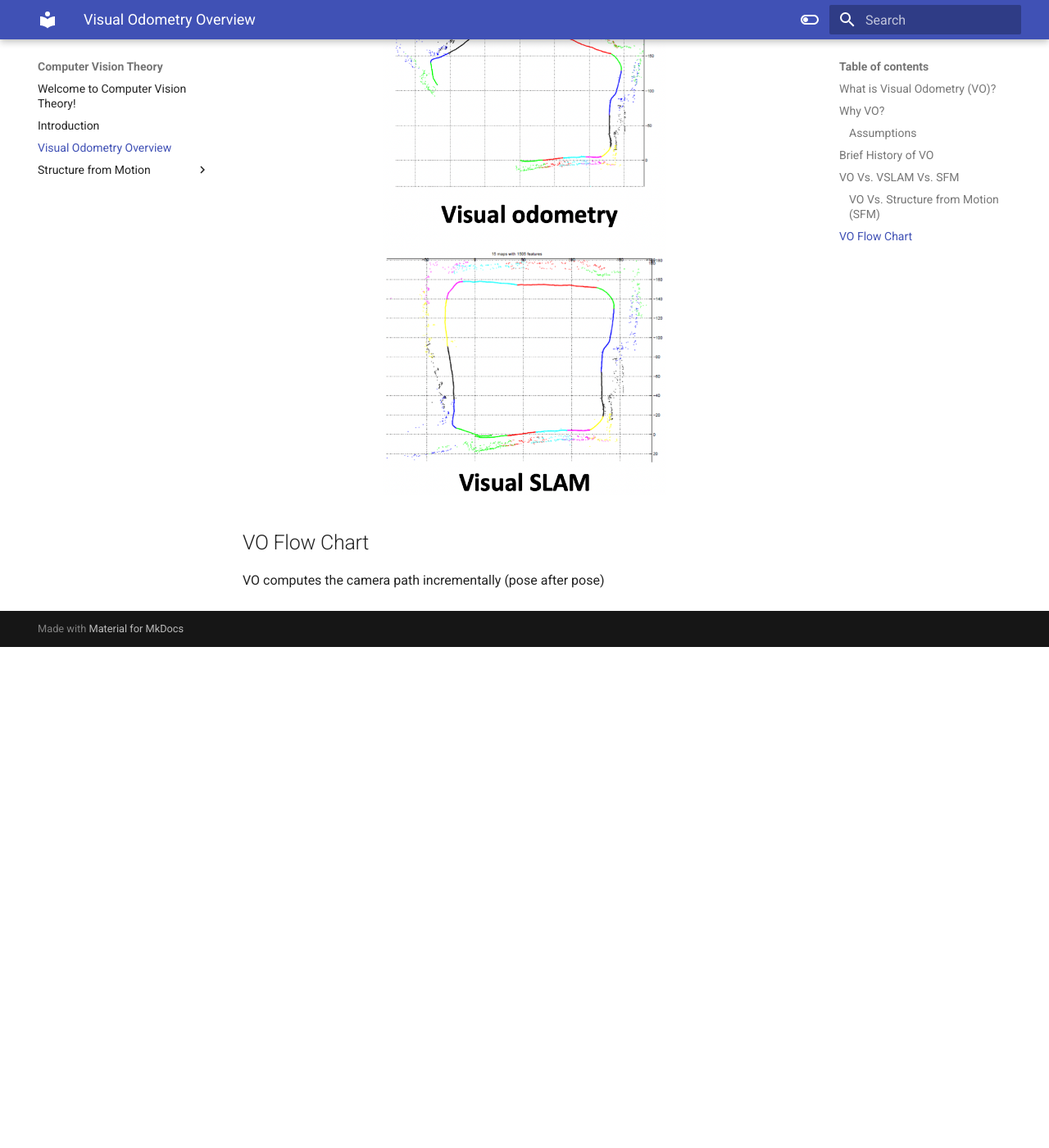
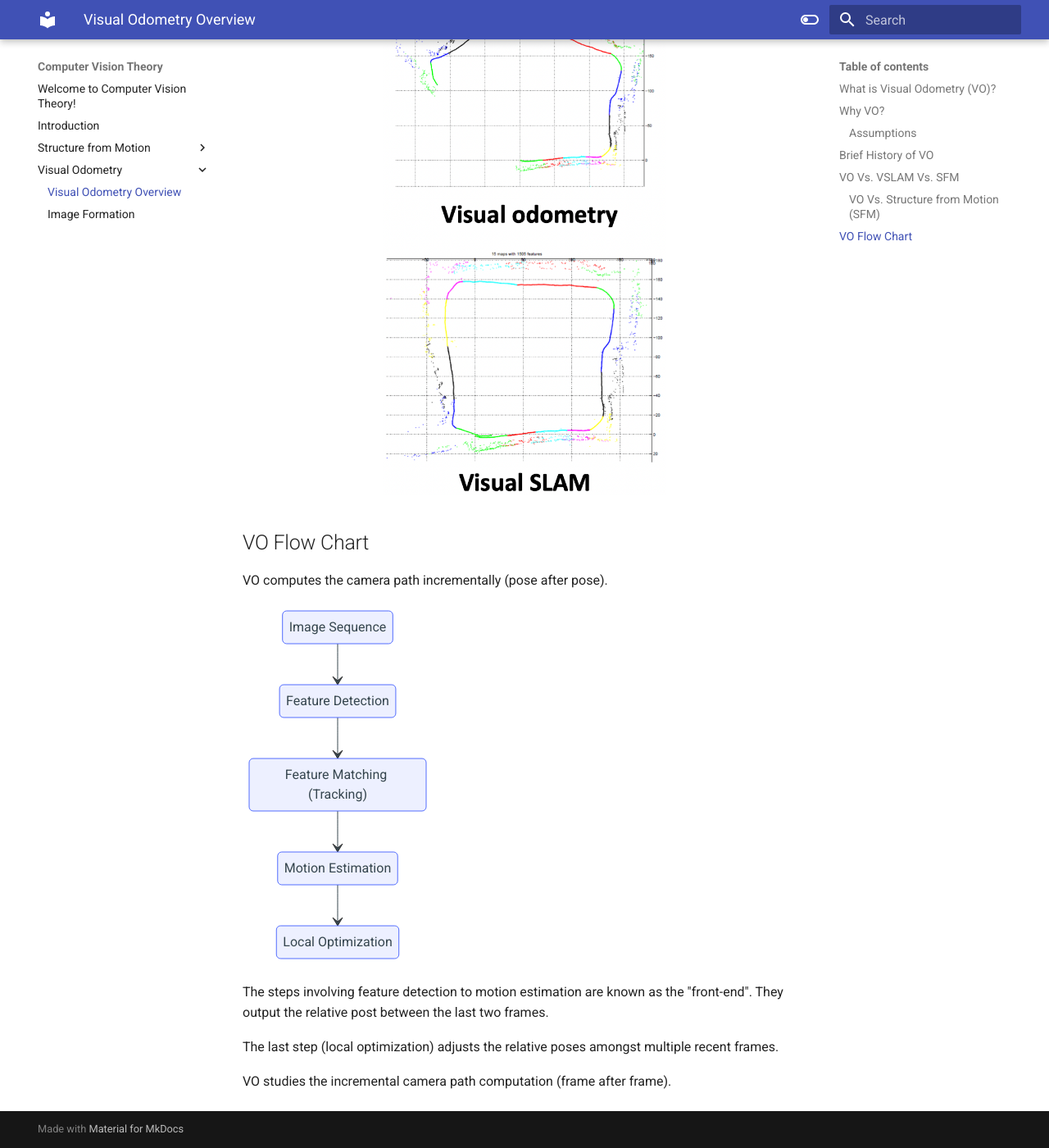
Before and after one commit to johnhalz/cv_theory, an MkDocs documentation site: the page built from docs/Visual_Odometry/1_vo_overview.md, in a window 1280 px wide and 1400 px high, scrolled down 2184 px. Shown: the whole window at 82% size. Built offline with MkDocs 1.6.1 and Material for MkDocs 9.7.7, drawn with Linux system fonts in a browser that asks for light colours; before the commit the page ends 2973 px from its top, so only the background shows below that.

Commit message:
Updated files

````diff
--- a/docs/vo_overview.md
+++ b/docs/Visual_Odometry/1_vo_overview.md
@@ -8,7 +8,7 @@ style="display: block;
         margin-left: auto;
         margin-right: auto;
         width: 90%;"
-src="../img/p48.png">
+src="../../img/p48.png">
 </img>
 
 ## Why VO?
@@ -41,7 +41,7 @@ style="display: block;
         margin-left: auto;
         margin-right: auto;
         width: 50%;"
-src="../img/p54.png">
+src="../../img/p54.png">
 </img>
 
 ### VO Vs. Structure from Motion (SFM)
@@ -63,8 +63,28 @@ style="display: block;
         margin-left: auto;
         margin-right: auto;
         width: 50%;"
-src="../img/p57.png">
+src="../../img/p57.png">
 </img>
 
 ## VO Flow Chart
-VO computes the camera path incrementally (pose after pose)
+VO computes the camera path incrementally (pose after pose).
+
+``` mermaid
+stateDiagram-v2
+    s1 : Image Sequence
+    s2 : Feature Detection
+    s3 : Feature Matching (Tracking)
+    s4 : Motion Estimation
+    s5 : Local Optimization
+
+    s1 --> s2
+    s2 --> s3
+    s3 --> s4
+    s4 --> s5
+```
+
+The steps involving feature detection to motion estimation are known as the "front-end". They output the relative post between the last two frames.
+
+The last step (local optimization) adjusts the relative poses amongst multiple recent frames.
+
+VO studies the incremental camera path computation (frame after frame).
--- a/mkdocs.yml
+++ b/mkdocs.yml
@@ -40,6 +40,11 @@ markdown_extensions:
   - md_in_html
   - pymdownx.arithmatex:
       generic: true
+  - pymdownx.superfences:
+      custom_fences:
+        - name: mermaid
+          class: mermaid
+          format: !!python/name:pymdownx.superfences.fence_code_format
 
 extra_javascript:
   - javascripts/mathjax.js
````
Also changed, not shown: docs/Visual_Odometry/2_image_formation.md (added, +71 -0 lines), docs/introduction.md (+1 -1 lines), docs/Structure_from_Motion/1_sfm.md (renamed from docs/Structure_from_Motion/sfm.md), docs/Structure_from_Motion/2_calib_cams.md (renamed from docs/Structure_from_Motion/calib_cams.md), docs/Structure_from_Motion/3_uncalib_cams.md (renamed from docs/Structure_from_Motion/uncalib_cams.md), docs/img/p13.png (deleted), docs/img/p13.svg (added), docs/img/p78.png (added), docs/img/p78.svg (added), docs/img/p79.svg (added), docs/img/p82.svg (added), docs/img/p83.svg (added).
